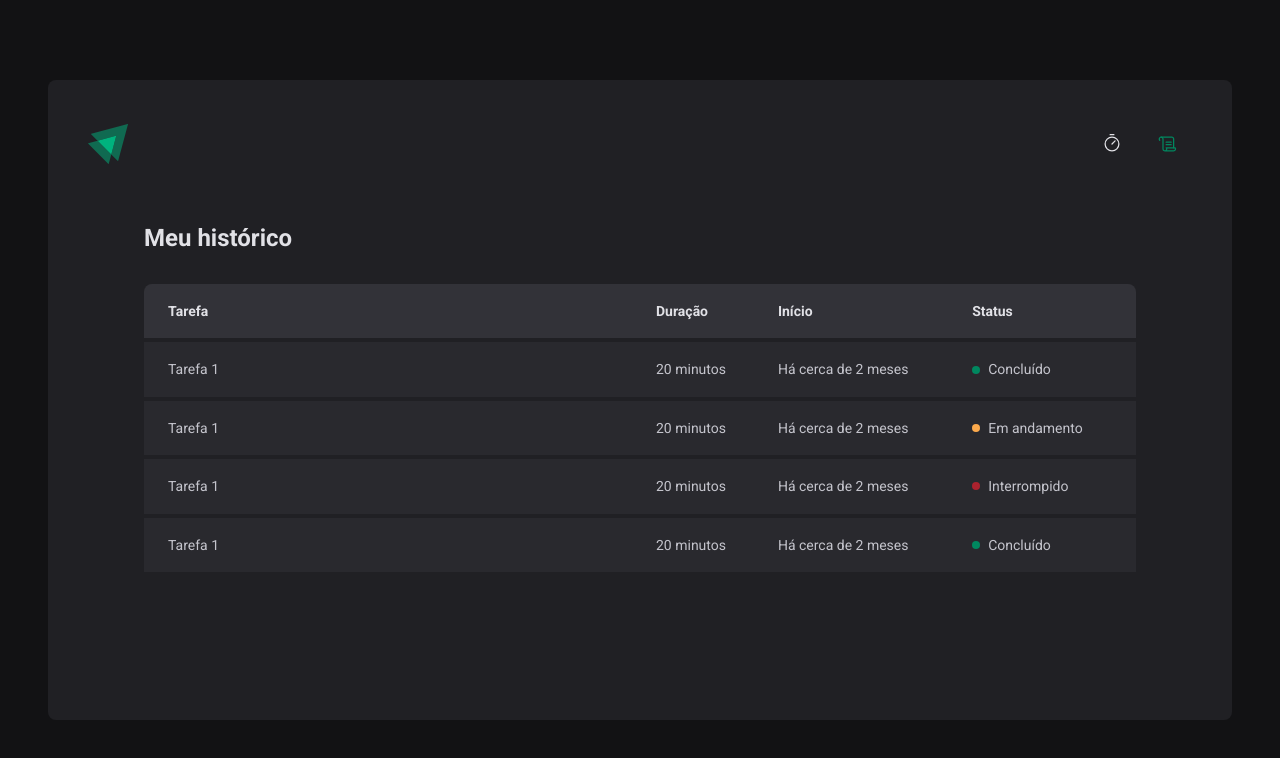
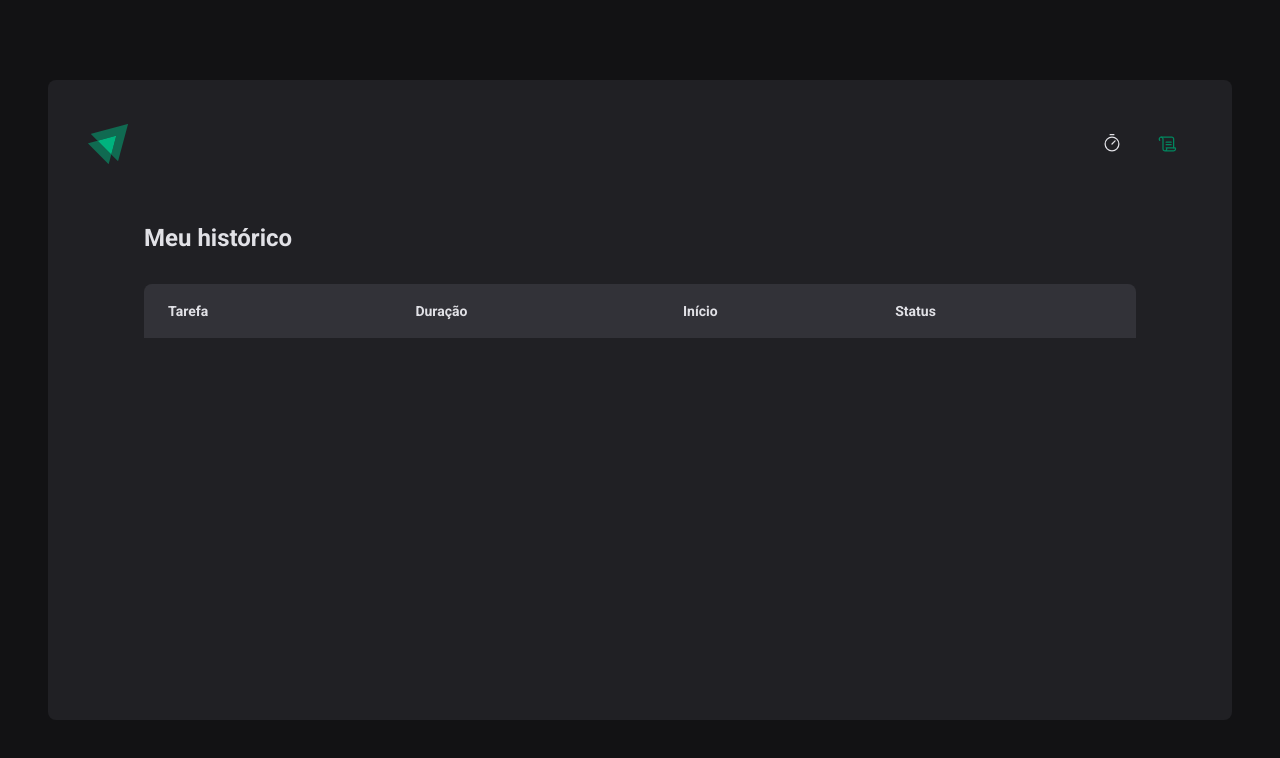
Before and after one commit to millenabomtempo/ignite-timer, a React (Vite) app: page /history in a window 1280 px wide. Shown: the top 758 px of the page. Built offline with nearby package versions, Linux system fonts and the light colour scheme.

Commit message:
implement list history

```diff
--- a/src/pages/History/index.tsx
+++ b/src/pages/History/index.tsx
@@ -19,38 +19,26 @@
             </tr>
           </thead>
           <tbody>
-            <tr>
-              <td>Tarefa 1</td>
-              <td>20 minutos</td>
-              <td>Há cerca de 2 meses</td>
-              <td>
-                <Status statusColor="green">Concluído</Status>
-              </td>
-            </tr>
-            <tr>
-              <td>Tarefa 1</td>
-              <td>20 minutos</td>
-              <td>Há cerca de 2 meses</td>
-              <td>
-                <Status statusColor="yellow">Em andamento</Status>
-              </td>
-            </tr>
-            <tr>
-              <td>Tarefa 1</td>
-              <td>20 minutos</td>
-              <td>Há cerca de 2 meses</td>
-              <td>
-                <Status statusColor="red">Interrompido</Status>
-              </td>
-            </tr>
-            <tr>
-              <td>Tarefa 1</td>
-              <td>20 minutos</td>
-              <td>Há cerca de 2 meses</td>
-              <td>
-                <Status statusColor="green">Concluído</Status>
-              </td>
-            </tr>
+            {cycles.map((cycle) => {
+              return (
+                <tr key={cycle.id}>
+                  <td>{cycle.task}</td>
+                  <td>{cycle.minutesAmount} minutos</td>
+                  <td>{cycle.startDate.toISOString()}</td>
+                  <td>
+                    {cycle.finishedDate && (
+                      <Status statusColor="green">Concluído</Status>
+                    )}
+                    {cycle.interruptedDate && (
+                      <Status statusColor="red">Interrompido</Status>
+                    )}
+                    {!cycle.finishedDate && !cycle.interruptedDate && (
+                      <Status statusColor="yellow">Em andamento</Status>
+                    )}
+                  </td>
+                </tr>
+              )
+            })}
           </tbody>
         </table>
       </HistoryList>
```
